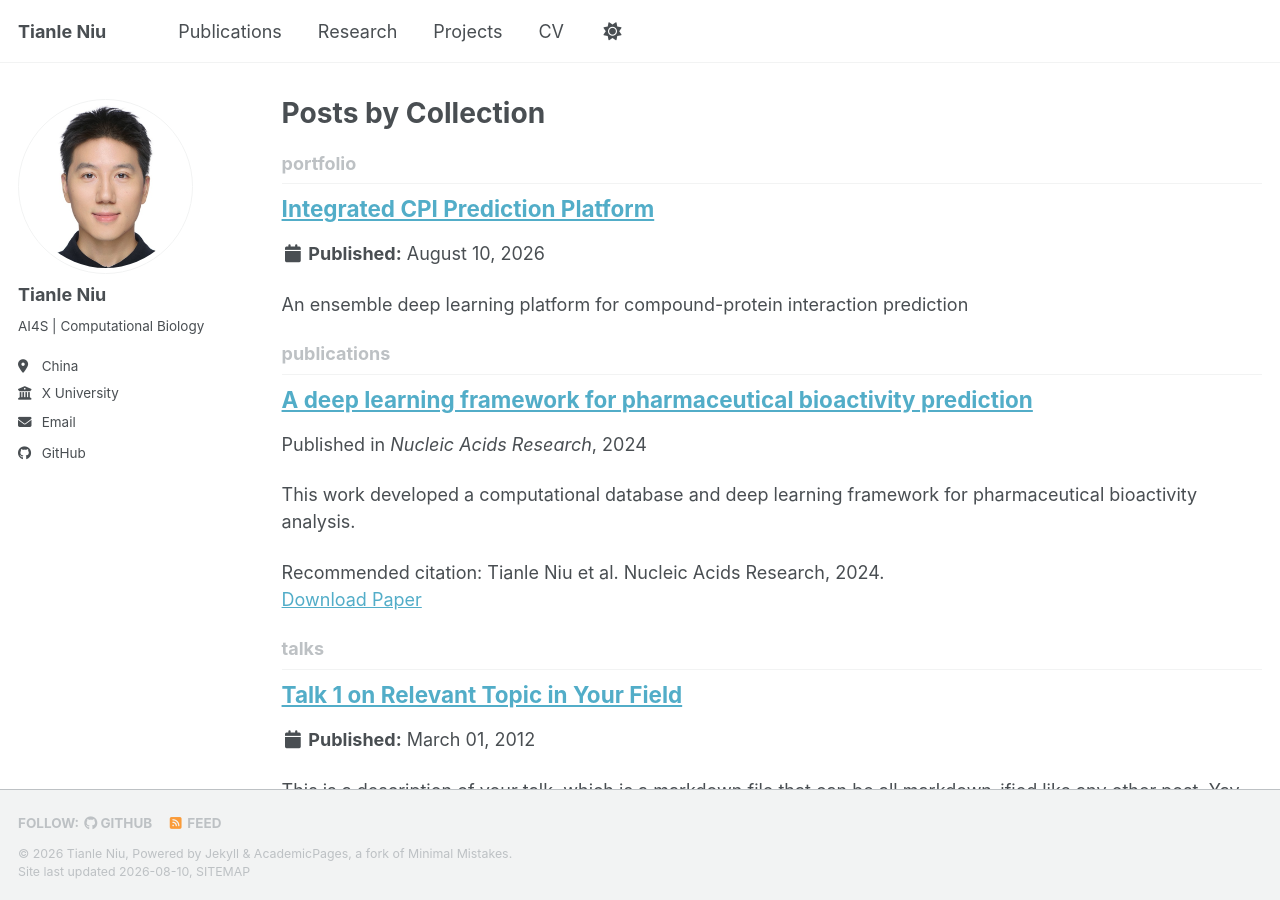
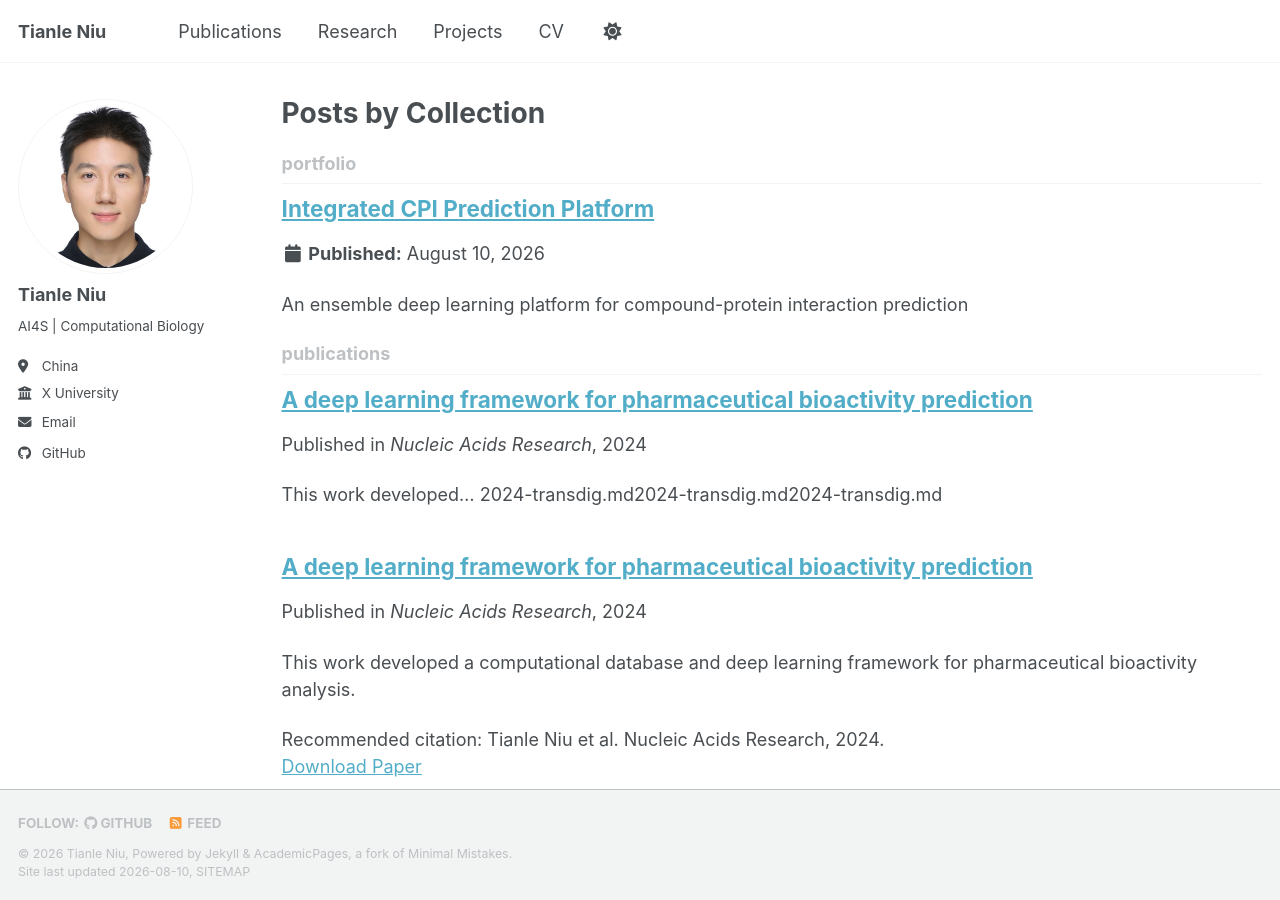
Before and after one commit to TianleNiu/TianleNiu.github.io, a Jekyll site: the page built from _pages/collection-archive.html, in a window 1280 px wide and 900 px high. Built offline with Jekyll 4.4.1, drawn with Linux system fonts in a browser that asks for light colours; a style sheet for code colours, icons or effects is not loaded.

Commit message:
Update 2024-transdig.md

```diff
--- a/_publications/2024-transdig.md
+++ b/_publications/2024-transdig.md
@@ -1 +1,9 @@
+---
+title: "A deep learning framework for pharmaceutical bioactivity prediction"
+collection: publications
+date: 2024-01-01
+venue: "Nucleic Acids Research"
+---
+
+This work developed...
 2024-transdig.md2024-transdig.md2024-transdig.md
```
